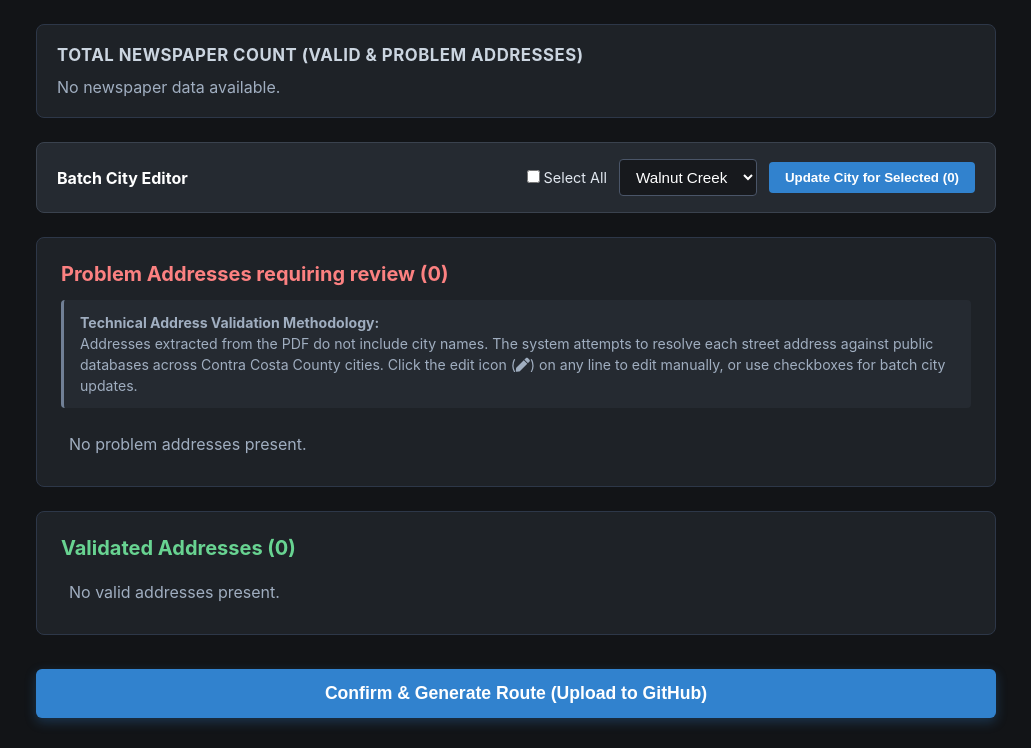
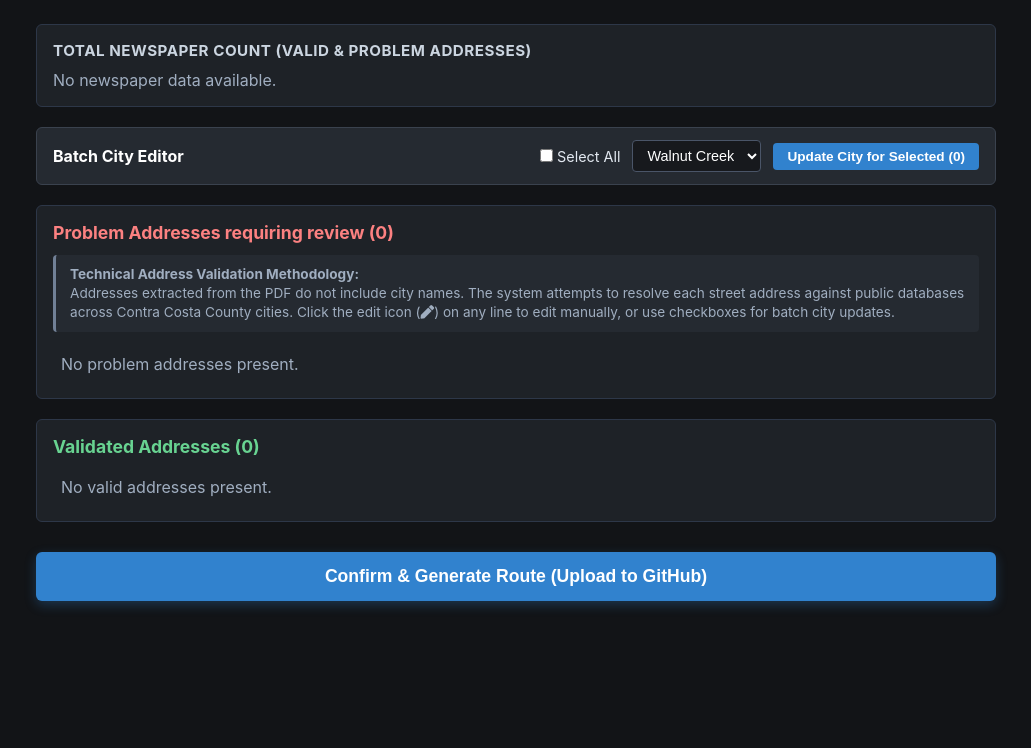
Before and after one commit to stephend-csu/newspaper-v4, a Flask app: template templates/confirm.html in a window 1280 px wide. Shown: the part 89-837 px from the top of the page, without its empty margins (124-1155 px from the left). After the commit the page ends 698 px from the top, so only its background shows below. Run offline with Flask 2, Linux system fonts and the light colour scheme; the template is opened without the code that fills it, so the values that code supplies are empty; some libraries are stand-ins or nearby versions.

Commit message:
UI: Compact the confirmation screen and implement shift-click multi-select functionality

```diff
--- a/templates/confirm.html
+++ b/templates/confirm.html
@@ -50,50 +50,50 @@
     .summary-card {
       background: #1e2227;
       border: 1px solid #2d3748;
-      border-radius: 8px;
-      padding: 20px;
-      margin-bottom: 24px;
+      border-radius: 6px;
+      padding: 16px;
+      margin-bottom: 20px;
     }
     .summary-title {
       font-weight: 700;
-      font-size: 1.05rem;
+      font-size: 0.95rem;
       color: #cbd5e0;
-      margin-bottom: 12px;
+      margin-bottom: 10px;
       text-transform: uppercase;
       letter-spacing: 0.5px;
     }
     .summary-grid {
       display: flex;
       flex-wrap: wrap;
-      gap: 12px;
+      gap: 10px;
     }
     .paper-badge {
       background: #2d3748;
-      border-radius: 6px;
-      padding: 8px 14px;
+      border-radius: 4px;
+      padding: 6px 10px;
       font-weight: 600;
-      font-size: 0.95rem;
+      font-size: 0.85rem;
       color: #63b3ed;
       display: flex;
       align-items: center;
-      gap: 8px;
+      gap: 6px;
       border: 1px solid #4a5568;
     }
     .paper-badge .count {
       background: #3182ce;
       color: white;
       border-radius: 12px;
-      padding: 2px 8px;
-      font-size: 0.8rem;
+      padding: 2px 6px;
+      font-size: 0.75rem;
     }
 
     /* Batch Edit Bar */
     .batch-bar {
       background: #252a31;
       border: 1px solid #3a424e;
-      border-radius: 8px;
-      padding: 16px 20px;
-      margin-bottom: 24px;
+      border-radius: 6px;
+      padding: 12px 16px;
+      margin-bottom: 20px;
       display: flex;
       align-items: center;
       justify-content: space-between;
@@ -111,16 +111,17 @@
       color: #ffffff;
       border: 1px solid #4a5568;
       border-radius: 4px;
-      padding: 8px 12px;
-      font-size: 0.95rem;
+      padding: 6px 10px;
+      font-size: 0.9rem;
     }
     .btn-batch {
       background: #3182ce;
       color: white;
-      padding: 8px 16px;
+      padding: 6px 14px;
       border-radius: 4px;
       border: none;
       font-weight: 600;
+      font-size: 0.85rem;
       cursor: pointer;
     }
     .btn-batch:hover {
@@ -131,14 +132,14 @@
     .section-card {
       background: #1e2227;
       border: 1px solid #2d3748;
-      border-radius: 8px;
-      padding: 24px;
-      margin-bottom: 24px;
+      border-radius: 6px;
+      padding: 16px;
+      margin-bottom: 20px;
     }
     .section-header {
-      font-size: 1.25rem;
+      font-size: 1.1rem;
       font-weight: 700;
-      margin-bottom: 14px;
+      margin-bottom: 12px;
       display: flex;
       align-items: center;
       justify-content: space-between;
@@ -154,28 +155,28 @@
     .technical-blurb {
       background: #252a31;
       border-left: 3px solid #718096;
-      padding: 12px 16px;
+      padding: 10px 14px;
       border-radius: 4px;
-      font-size: 0.88rem;
+      font-size: 0.85rem;
       color: #a0aec0;
-      margin-bottom: 18px;
-      line-height: 1.5;
+      margin-bottom: 14px;
+      line-height: 1.4;
     }
 
     /* Address Rows */
     .address-list {
       display: flex;
       flex-direction: column;
-      gap: 10px;
+      gap: 6px;
     }
     .address-item {
       background: #17191d;
       border: 1px solid #2d3748;
-      border-radius: 6px;
-      padding: 12px 16px;
+      border-radius: 4px;
+      padding: 8px 12px;
       display: flex;
       flex-direction: column;
-      gap: 6px;
+      gap: 4px;
     }
     .address-row {
       display: flex;
@@ -462,7 +463,7 @@
         div.innerHTML = `
           <div class="address-row">
             <div class="address-left">
-              <input type="checkbox" class="item-checkbox" ${isChecked} onchange="toggleItemSelect('${itemKey}', this.checked)">
+              <input type="checkbox" class="item-checkbox" ${isChecked} data-key="${itemKey}" onclick="handleCheck(event, this)">
               <span class="address-num">${num}.</span>
               <div id="text_wrap_prob_${index}" style="display:flex; align-items:center; gap:8px; flex:1;">
                 <span class="address-display" id="display_prob_${index}">${displayAddr}</span>
@@ -478,7 +479,7 @@
               <button class="btn btn-invalid" onclick="markProblemAsInvalid(${index})">Mark Invalid</button>
             </div>
           </div>
-          <div style="font-size:0.85rem; color:#a0aec0; padding-left:30px;">
+          <div style="font-size:0.8rem; color:#a0aec0; padding-left:26px;">
             <strong>Newspapers:</strong> ${papers}
           </div>
         `;
@@ -512,7 +513,7 @@
         div.innerHTML = `
           <div class="address-row">
             <div class="address-left">
-              <input type="checkbox" class="item-checkbox" ${isChecked} onchange="toggleItemSelect('${itemKey}', this.checked)">
+              <input type="checkbox" class="item-checkbox" ${isChecked} data-key="${itemKey}" onclick="handleCheck(event, this)">
               <span class="address-num">${num}.</span>
               <div id="text_wrap_valid_${index}" style="display:flex; align-items:center; gap:8px; flex:1;">
                 <span class="address-display" id="display_valid_${index}">${displayAddr}</span>
@@ -527,7 +528,7 @@
               <button class="btn btn-invalid" onclick="markValidAsInvalid(${index})">Mark Invalid</button>
             </div>
           </div>
-          <div style="font-size:0.85rem; color:#a0aec0; padding-left:30px;">
+          <div style="font-size:0.8rem; color:#a0aec0; padding-left:26px;">
             <strong>Newspapers:</strong> ${papers}
           </div>
         `;
@@ -553,12 +554,38 @@
       renderAll();
     }
 
-    function toggleItemSelect(itemKey, isChecked) {
-      if (isChecked) {
-        selectedItems.add(itemKey);
+    let lastCheckedCheckbox = null;
+
+    function handleCheck(e, checkbox) {
+      const isChecked = checkbox.checked;
+      const currentKey = checkbox.getAttribute('data-key');
+
+      if (e.shiftKey && lastCheckedCheckbox) {
+        const checkboxes = Array.from(document.querySelectorAll('.item-checkbox'));
+        const start = checkboxes.indexOf(lastCheckedCheckbox);
+        const end = checkboxes.indexOf(checkbox);
+
+        const min = Math.min(start, end);
+        const max = Math.max(start, end);
+
+        for (let i = min; i <= max; i++) {
+          checkboxes[i].checked = isChecked;
+          const key = checkboxes[i].getAttribute('data-key');
+          if (isChecked) {
+            selectedItems.add(key);
+          } else {
+            selectedItems.delete(key);
+          }
+        }
       } else {
-        selectedItems.delete(itemKey);
+        if (isChecked) {
+          selectedItems.add(currentKey);
+        } else {
+          selectedItems.delete(currentKey);
+        }
       }
+
+      lastCheckedCheckbox = checkbox;
       updateSelectedCount();
     }
 
```
Also changed, not shown: other parts of templates/confirm.html (+13 -13 lines).
